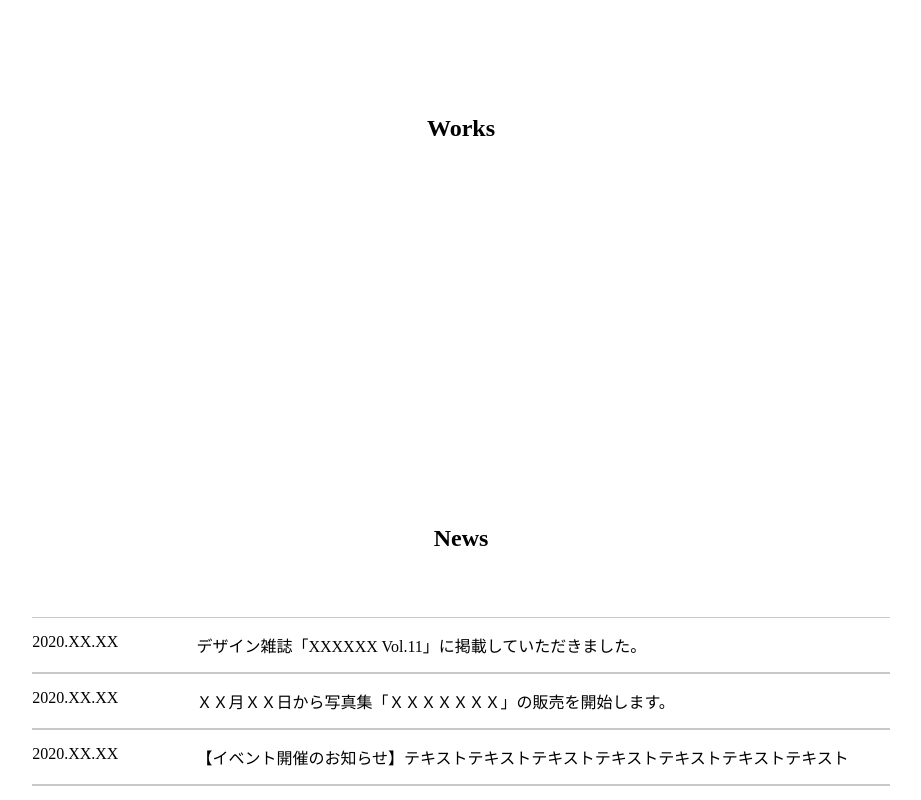
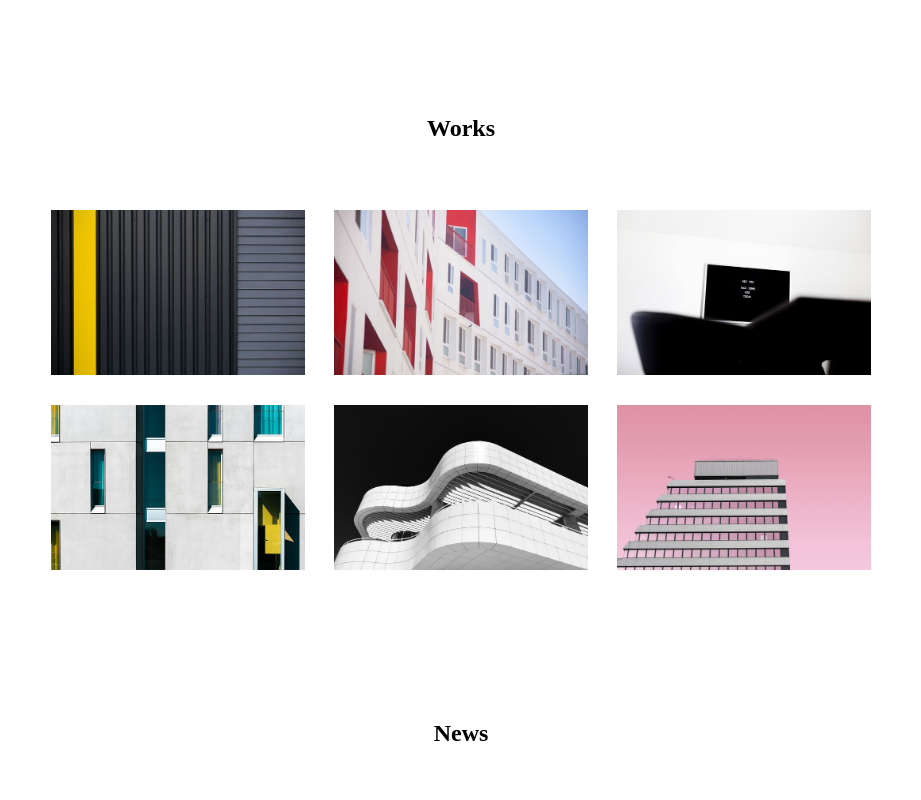
Before and after one commit to junya-4742/mywork, a plain HTML site: page index.html in a window 1280 px wide. Shown: the part 1087-1887 px from the top of the page, without its empty margins (179-1100 px from the left). Drawn offline with Linux system fonts and the light colour scheme; the site is published under a folder, as on GitHub Pages, so addresses that start at the root find nothing.

Commit message:
パス変更

```diff
--- a/index.html
+++ b/index.html
@@ -26,7 +26,7 @@
         </header>
     </div>
     <main>
-        <img src="/images/mainvisual-pc.jpg" alt="メインビジュアル" class="mv">
+        <img src="./images/mainvisual-pc.jpg" alt="メインビジュアル" class="mv">
         <div class="container">
             <section class="about">
                 <h2 class="about-title">About</h2>
@@ -54,12 +54,12 @@
             <section class="works">
                 <h2 class="works-title">Works</h2>
                 <div class="img-box">
-                    <img src="/images/works1.jpg" alt="">
-                    <img src="/images/works2.jpg" alt="">
-                    <img src="/images/works3.jpg" alt="">
-                    <img src="/images/works4.jpg" alt="">
-                    <img src="/images/works5.jpg" alt="">
-                    <img src="/images/works6.jpg" alt="">
+                    <img src="./images/works1.jpg" alt="">
+                    <img src="./images/works2.jpg" alt="">
+                    <img src="./images/works3.jpg" alt="">
+                    <img src="./images/works4.jpg" alt="">
+                    <img src="./images/works5.jpg" alt="">
+                    <img src="./images/works6.jpg" alt="">
                 </div>
             </section>
             <section class="news">
```
